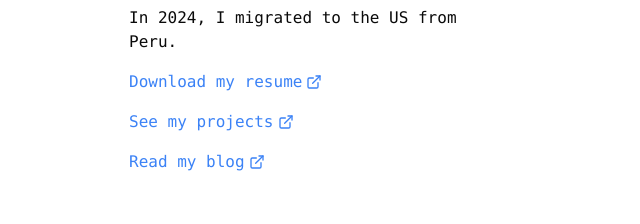
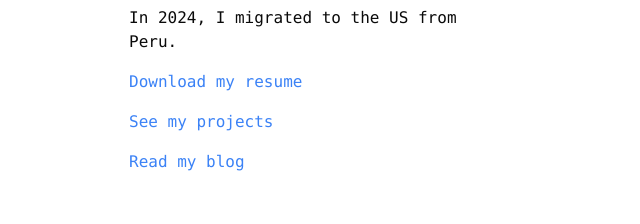
Before and after one commit to alvropena/alvropena.com, a Next.js app: page / in a window 1280 px wide. Shown: the part 442-666 px from the top of the page, without its empty margins (319-959 px from the left). Built offline with nearby package versions, Linux system fonts and the light colour scheme.

Commit message:
Remove unnecessary SVG icons from page links

```diff
--- a/app/page.tsx
+++ b/app/page.tsx
@@ -58,83 +58,26 @@ export default function Home() {
 			<p>
 				<Link
 					href="https://drive.google.com/file/d/1zYUmIjZYaW450Pq-U6HxoqtIBEuUg5j1/view?usp=sharing"
-					className="text-blue-500 inline-flex items-center gap-1"
+					className="text-blue-500"
 					target="_blank"
 					rel="noopener noreferrer"
 				>
 					Download my resume
-					<svg
-						xmlns="http://www.w3.org/2000/svg"
-						width="16"
-						height="16"
-						viewBox="0 0 24 24"
-						fill="none"
-						stroke="currentColor"
-						strokeWidth="2"
-						strokeLinecap="round"
-						strokeLinejoin="round"
-						className="inline-block"
-						aria-hidden="true"
-					>
-						<title>External link</title>
-						<path d="M18 13v6a2 2 0 0 1-2 2H5a2 2 0 0 1-2-2V8a2 2 0 0 1 2-2h6" />
-						<polyline points="15 3 21 3 21 9" />
-						<line x1="10" y1="14" x2="21" y2="3" />
-					</svg>
 				</Link>
 			</p>
 			<p>
-				<Link
-					href="/projects"
-					className="text-blue-500 inline-flex items-center gap-1"
-				>
+				<Link href="/projects" className="text-blue-500">
 					See my projects
-					<svg
-						xmlns="http://www.w3.org/2000/svg"
-						width="16"
-						height="16"
-						viewBox="0 0 24 24"
-						fill="none"
-						stroke="currentColor"
-						strokeWidth="2"
-						strokeLinecap="round"
-						strokeLinejoin="round"
-						className="inline-block"
-						aria-hidden="true"
-					>
-						<title>External link</title>
-						<path d="M18 13v6a2 2 0 0 1-2 2H5a2 2 0 0 1-2-2V8a2 2 0 0 1 2-2h6" />
-						<polyline points="15 3 21 3 21 9" />
-						<line x1="10" y1="14" x2="21" y2="3" />
-					</svg>
 				</Link>
 			</p>
 			<p>
 				<Link
 					href="https://alvropena.posthaven.com"
-					className="text-blue-500 inline-flex items-center gap-1"
+					className="text-blue-500"
 					target="_blank"
 					rel="noopener noreferrer"
 				>
 					Read my blog
-					<svg
-						xmlns="http://www.w3.org/2000/svg"
-						width="16"
-						height="16"
-						viewBox="0 0 24 24"
-						fill="none"
-						stroke="currentColor"
-						strokeWidth="2"
-						strokeLinecap="round"
-						strokeLinejoin="round"
-						className="inline-block"
-						aria-hidden="true"
-					>
-						<title>External link</title>
-						<path d="M18 13v6a2 2 0 0 1-2 2H5a2 2 0 0 1-2-2V8a2 2 0 0 1 2-2h6" />
-						<polyline points="15 3 21 3 21 9" />
-						<line x1="10" y1="14" x2="21" y2="3" />
-					</svg>
 				</Link>
 			</p>
 		</div>
```
